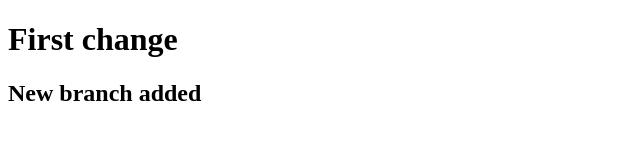
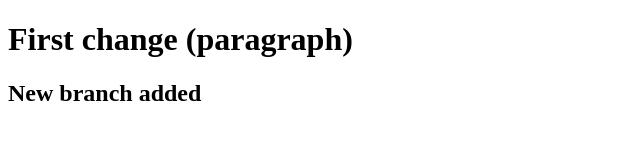
Before and after one commit to lokeshverma21/git-practice, a plain HTML site: page index.html in a window 1280 px wide. Shown: the whole page, without its empty margins (0-640 px from the left). Drawn offline with Linux system fonts and the light colour scheme.

Commit message:
new feature added

```diff
--- a/index.html
+++ b/index.html
@@ -6,7 +6,7 @@
     <title>Document</title>
 </head>
 <body>
-    <h1>First change</h1>
+    <h1>First change (paragraph)</h1>
     <h2>New branch added</h2>
 </body>
 </html>
```
